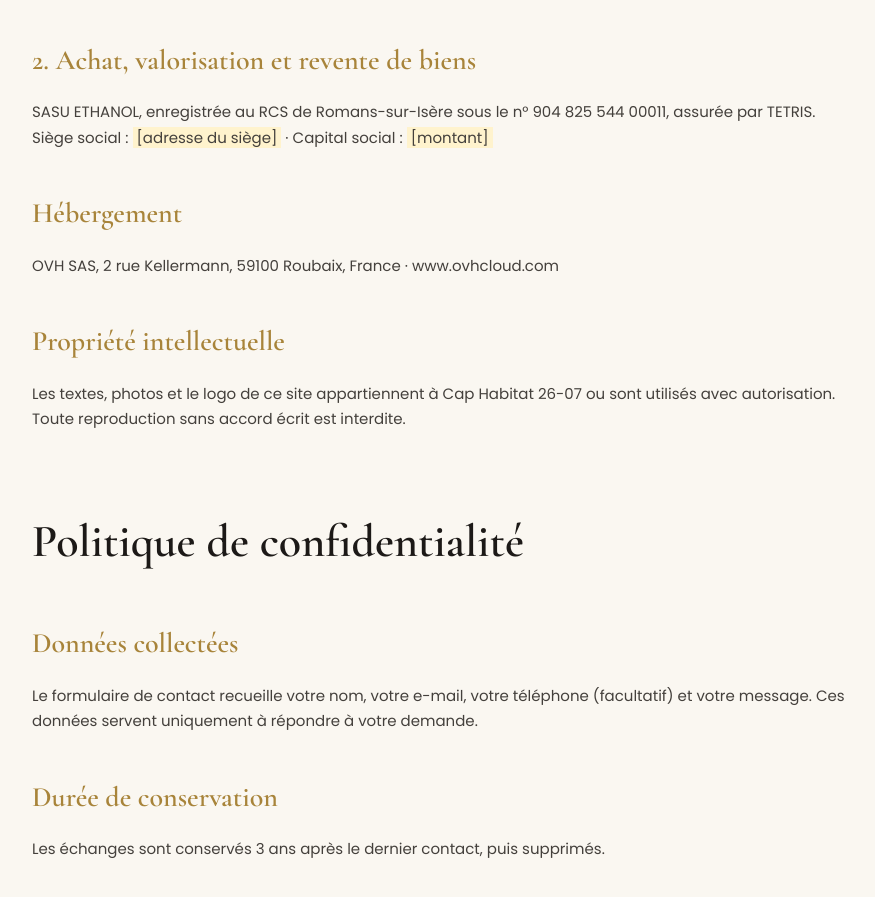
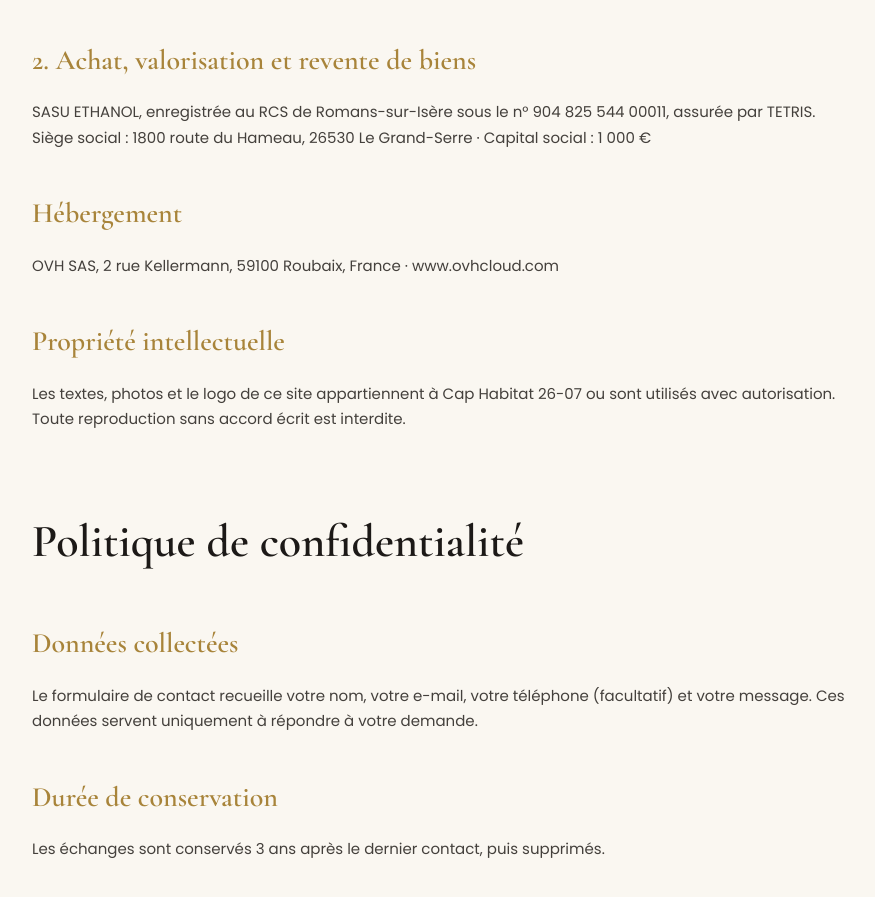
Before and after one commit to cap-habitat2607/cap-habitat2607-site, a plain HTML site: page mentions-legales.html in a window 1280 px wide. Shown: the part 856-1753 px from the top of the page, without its empty margins (198-1073 px from the left). Drawn offline with nearby package versions, Linux system fonts and the light colour scheme.

Commit message:
Mentions légales : siège et capital de la SASU Ethanol
Co-Authored-By: Claude Opus 5.5 <noreply@anthropic.com>
Claude-Session: https://claude.ai/code/session_01Tpf8yPBBDdmUf5aGtkCU9X

```diff
--- a/mentions-legales.html
+++ b/mentions-legales.html
@@ -39,7 +39,7 @@ Barème des honoraires consultable sur bskimmobilier.com.</p>
 
 <h2>2. Achat, valorisation et revente de biens</h2>
 <p>SASU ETHANOL, enregistrée au RCS de Romans-sur-Isère sous le n° 904 825 544 00011, assurée par TETRIS.<br>
-Siège social : <span class="todo">[adresse du siège]</span> · Capital social : <span class="todo">[montant]</span></p>
+Siège social : 1800 route du Hameau, 26530 Le Grand-Serre · Capital social : 1 000 €</p>
 
 <h2>Hébergement</h2>
 <p>OVH SAS, 2 rue Kellermann, 59100 Roubaix, France · www.ovhcloud.com</p>
```
